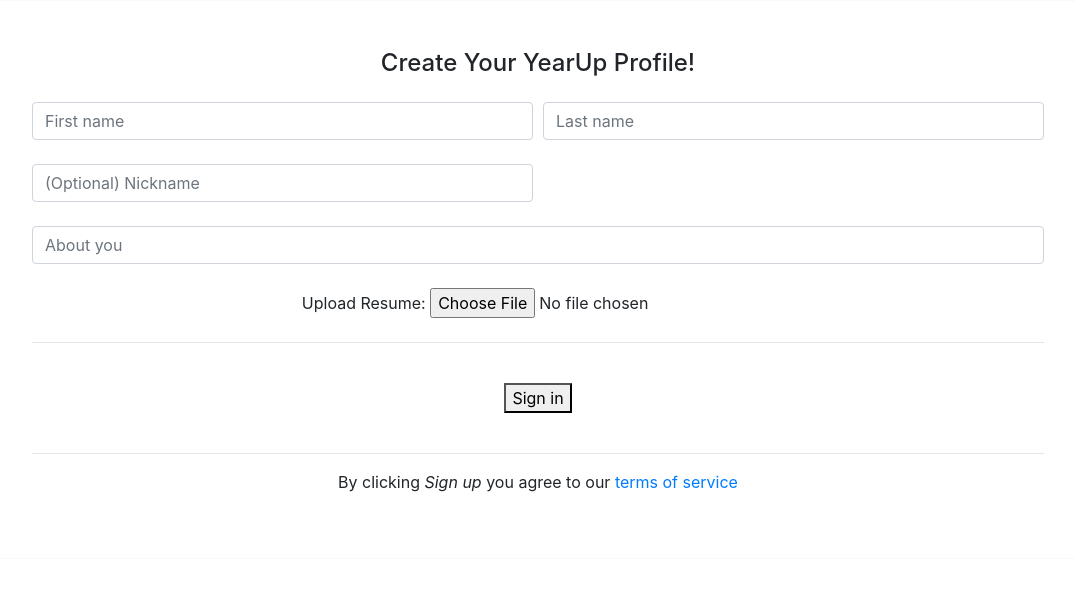
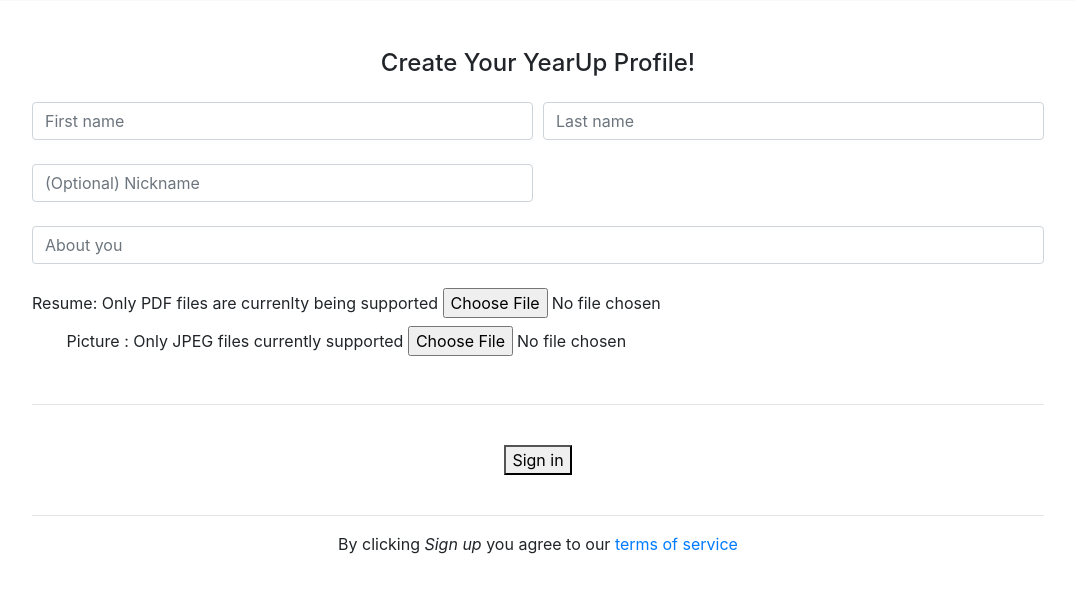
Before and after one commit to rjenaa/Social-App, an Angular app in the folder Frontend/Social/: page /create-yearup/1 in a window 1280 px wide. Shown: the top 592 px of the page, without its empty margins (102-1177 px from the left). Built offline with nearby package versions, Linux system fonts and the light colour scheme.

Commit message:
update with image

```diff
--- a/Frontend/Social/src/app/components/create-yearupstudent/create-yearupstudent.component.html
+++ b/Frontend/Social/src/app/components/create-yearupstudent/create-yearupstudent.component.html
@@ -44,17 +44,18 @@
         <!-- <label for="file">Upload Resume: <input class="form-control" type="file" id="file" (change)= "handleFile($event.toarget.files)"></label>
 
         <label for="file">Upload Picture: <input class="form-control" type="file" id="file" (change)= "handleFile($event.toarget.files)"  ></label>  -->
-        <div class = "form-group">
-          <!-- <label for="file">Choose File: </label>
-          <input type="file"
-                  id ="file"
-                  (change)="handleFile($event.target.files)">
-          <button (click) = "uploadFile()">Upload</button> -->
+        <div class="row mb-4">
+          <div class = "form-group">
+              <div class="col">
+                <label for="file">Resume: Only PDF files are currenlty being supported <input type="file" id="file" (change)= "handleFile($event.target.files)"></label>
+              </div>
+              <div class="col">
+                  <label for="file">Picture : Only JPEG files currently supported <input type="file" id="file " (change)= "handleImage($event.target.files)"></label>
 
-          <label for="file">Upload Resume: <input type="file" id="file" (change)= "handleFile($event.target.files)"></label>
+              </div>
+          </div>
+        </div>
 
-        <!-- <label for="file">Upload Picture: <input class="form-control" type="file" id="imageRaw  " (change)= "handleImage($event.toarget.files)"  ></label>  -->
-      </div>
         <hr>
 
 
--- a/Frontend/Social/src/app/components/create-yearupstudent/create-yearupstudent.component.ts
+++ b/Frontend/Social/src/app/components/create-yearupstudent/create-yearupstudent.component.ts
@@ -43,6 +43,7 @@
         this.yearUpStudent = data;
         console.log("Yearup Customer created: " + this.yearUpStudent.id);
         this.uploadFile(this.yearUpStudent.id);
+        this.uploadPicture(this.yearUpStudent.id);
       }
     )
   }
@@ -51,22 +52,22 @@
     this.fileRaw = files.item(0);
   }
 
-  // handleImage(files:FileList){
-  //   this.fileRaw = files.item(0);
-  // }
+  handleImage(files:FileList){
+    this.imageRaw = files.item(0);
+  }
 
 
   uploadFile(id:number){
-    console.log("upload commence")
+    console.log("upload commence for resume")
     this.yearUpStudentService.uploadFileByYearUpStudentId(id, this.fileRaw).subscribe(
       data => {
         console.log("Success file uploaded")
       }
     )
   };
-  uploadPicture(){
-
-    this.yearUpStudentService.uploadPictureByYearUpStudentId(this.yearUpStudent.id, this.imageRaw).subscribe(
+  uploadPicture(id: number){
+    console.log("upload commence for profile picture")
+    this.yearUpStudentService.uploadPictureByYearUpStudentId(id, this.imageRaw).subscribe(
       data => {
         console.log("Success picture uploaded")
       },
--- a/Frontend/Social/src/app/services/year-up-student.service.ts
+++ b/Frontend/Social/src/app/services/year-up-student.service.ts
@@ -55,12 +55,11 @@
 
 
   uploadPictureByYearUpStudentId(id: number, file: File){
-    const formData = new FormData();
-    let student: YearUpStudent = new YearUpStudent();
-    this.fetchYearUpStudentById(id).subscribe(
-      data =>  student = data
-    );
+    console.log(1)
+    const formData :FormData = new FormData();
+    console.log(2)
     formData.append("file", file);
+    console.log(3)
     return this.http.post<any>(this.URL+`/upload/photo/${id}`, formData);
   }
 
```
